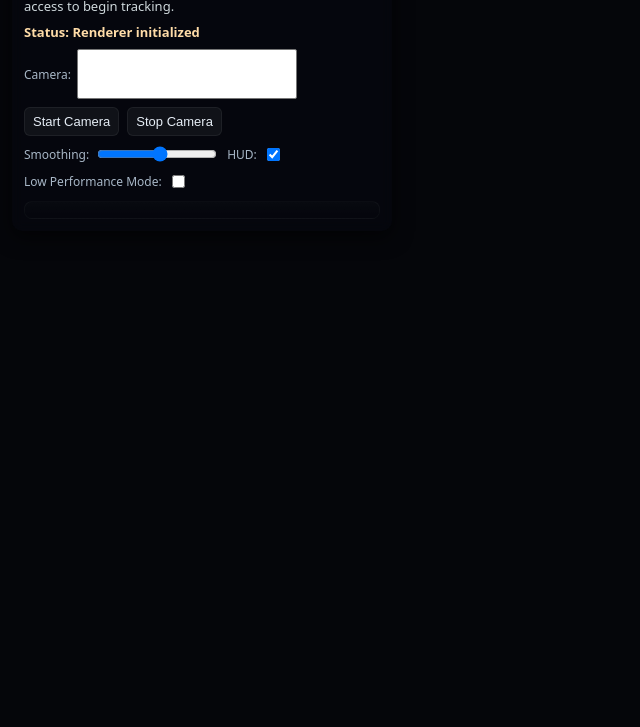
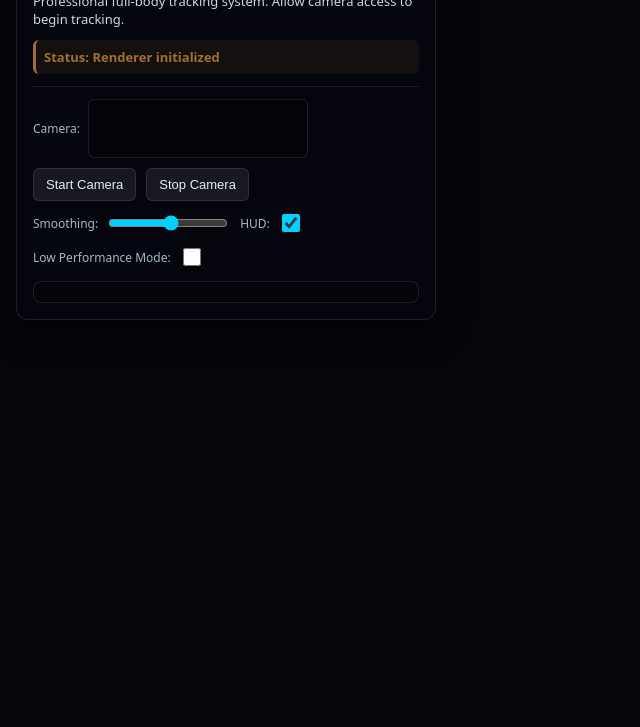
Before and after one commit to Sami9889/hand-grab-cube, a website built with Vite: page index.html in a window 1280 px wide. Shown: the part 73-800 px from the top of the page, without its empty margins (0-640 px from the left). Built offline with nearby package versions, Linux system fonts and the light colour scheme; a script that the page names is missing.

Commit message:
Update styles.css

```diff
--- a/styles.css
+++ b/styles.css
@@ -1,30 +1,201 @@
-:root{ --ui-bg: rgba(6,8,15,0.6); --accent: #00d1ff; --accent-2: #ffb347; --text: #e6eef6; }
-* { box-sizing: border-box; }
-html,body { height: 100%; margin: 0; background: #05060a; color: var(--text); font-family: system-ui, -apple-system, "Segoe UI", Roboto, Arial; }
-#ui { position: absolute; left: 12px; top: 12px; z-index: 12; background: var(--ui-bg); padding: 12px; border-radius: 10px; max-width: 380px; backdrop-filter: blur(6px); box-shadow: 0 6px 20px rgba(0,0,0,0.6); }
-#ui h1 { margin: 0 0 6px 0; font-size: 16px; }
-#ui p { margin: 6px 0; font-size: 13px; color: #cfd8dc; }
-#status { margin-top: 8px; color: #ffdca8; font-weight: 700; font-size: 13px; }
-.controls { margin-top: 8px; font-size: 12px; color: #a8b7c7; }
-canvas { display: block; }
+:root {
+  --ui-bg: rgba(6, 8, 15, 0.85);
+  --accent: #00d1ff;
+  --accent-2: #ffb347;
+  --text: #e6eef6;
+  --border: rgba(255, 255, 255, 0.1);
+}
 
-.controls { display:flex; gap:8px; flex-wrap:wrap; align-items:center; }
-.controls button { background: rgba(255,255,255,0.05); color: var(--text); border: 1px solid rgba(255,255,255,0.06); padding:6px 8px; border-radius:6px; cursor:pointer; font-size:13px; }
-.controls button[aria-pressed="true"] { background: linear-gradient(90deg,var(--accent),var(--accent-2)); color:#04121a; border: none; }
-.control-inline { font-size:12px; display:flex; align-items:center; gap:6px; }
-.control-inline input[type="color"] { width:34px; height:28px; padding:0; border-radius:6px; border: none; }
-.control-inline input[type="range"] { width:120px; }
+* {
+  box-sizing: border-box;
+}
 
-/* responsive: collapse UI on very small screens */
-@media (max-width:420px){ #ui{ left:8px; right:8px; top:8px; max-width:unset; padding:10px; } .controls{ gap:6px; } .control-inline input[type="range"]{ width:100px; } }
+html, body {
+  height: 100%;
+  margin: 0;
+  background: #05060a;
+  color: var(--text);
+  font-family: system-ui, -apple-system, "Segoe UI", Roboto, Arial, sans-serif;
+  overflow: hidden;
+}
 
-/* event log */
-#eventLog { margin-top:10px; max-height:160px; overflow:auto; font-size:12px; color:#cfeaf6; background: linear-gradient(180deg, rgba(255,255,255,0.02), transparent); padding:8px; border-radius:8px; border:1px solid rgba(255,255,255,0.03); }
-#eventLog .ev { padding:6px; margin-bottom:6px; border-radius:6px; background: rgba(0,0,0,0.18); display:flex; justify-content:space-between; gap:8px; }
-#eventLog .ev small { color:#9fb2c2; }
-/* small numeric input tweak */
-.control-inline input[type="number"]{ background: rgba(255,255,255,0.02); color:var(--text); border:1px solid rgba(255,255,255,0.04); padding:4px; border-radius:4px; }
-button#snapshotBtn{ background: linear-gradient(90deg,var(--accent),var(--accent-2)); color:#04121a; border:none; padding:6px 10px; border-radius:6px; cursor:pointer; }
-.controls label.control-inline{ display:flex; align-items:center; gap:6px; }
+#ui {
+  position: absolute;
+  left: 16px;
+  top: 16px;
+  z-index: 1000;
+  background: var(--ui-bg);
+  padding: 16px;
+  border-radius: 12px;
+  max-width: 420px;
+  backdrop-filter: blur(8px);
+  box-shadow: 0 8px 32px rgba(0, 0, 0, 0.7);
+  border: 1px solid var(--border);
+}
 
-/* full-screen Three canvas will be inserted by script */
+#ui h1 {
+  margin: 0 0 8px 0;
+  font-size: 18px;
+  font-weight: 600;
+  color: var(--accent);
+}
+
+#ui p {
+  margin: 8px 0;
+  font-size: 13px;
+  color: #cfd8dc;
+  line-height: 1.4;
+}
+
+#status {
+  margin-top: 12px;
+  color: var(--accent-2);
+  font-weight: 600;
+  font-size: 13px;
+  padding: 8px;
+  background: rgba(255, 179, 71, 0.1);
+  border-radius: 6px;
+  border-left: 3px solid var(--accent-2);
+}
+
+.controls {
+  display: flex;
+  gap: 10px;
+  flex-wrap: wrap;
+  align-items: center;
+  margin-top: 12px;
+  padding-top: 12px;
+  border-top: 1px solid var(--border);
+}
+
+.controls button {
+  background: rgba(255, 255, 255, 0.08);
+  color: var(--text);
+  border: 1px solid var(--border);
+  padding: 8px 12px;
+  border-radius: 6px;
+  cursor: pointer;
+  font-size: 13px;
+  font-weight: 500;
+  transition: all 0.2s ease;
+}
+
+.controls button:hover {
+  background: rgba(255, 255, 255, 0.12);
+  border-color: var(--accent);
+}
+
+.controls button:active {
+  transform: scale(0.98);
+}
+
+.control-inline {
+  font-size: 12px;
+  display: flex;
+  align-items: center;
+  gap: 8px;
+  color: #a8b7c7;
+}
+
+.control-inline select {
+  background: rgba(0, 0, 0, 0.3);
+  color: var(--text);
+  border: 1px solid var(--border);
+  padding: 6px;
+  border-radius: 6px;
+  font-size: 12px;
+}
+
+.control-inline input[type="range"] {
+  width: 120px;
+  accent-color: var(--accent);
+}
+
+.control-inline input[type="checkbox"] {
+  width: 18px;
+  height: 18px;
+  accent-color: var(--accent);
+  cursor: pointer;
+}
+
+#eventLog {
+  margin-top: 12px;
+  max-height: 180px;
+  overflow-y: auto;
+  font-size: 11px;
+  color: #cfeaf6;
+  background: rgba(0, 0, 0, 0.2);
+  padding: 10px;
+  border-radius: 8px;
+  border: 1px solid var(--border);
+  font-family: 'Courier New', monospace;
+}
+
+#eventLog::-webkit-scrollbar {
+  width: 6px;
+}
+
+#eventLog::-webkit-scrollbar-track {
+  background: rgba(0, 0, 0, 0.2);
+  border-radius: 3px;
+}
+
+#eventLog::-webkit-scrollbar-thumb {
+  background: var(--accent);
+  border-radius: 3px;
+}
+
+#eventLog .ev {
+  padding: 6px 8px;
+  margin-bottom: 6px;
+  border-radius: 4px;
+  background: rgba(0, 209, 255, 0.05);
+  display: flex;
+  justify-content: space-between;
+  gap: 8px;
+  border-left: 2px solid var(--accent);
+}
+
+#eventLog .ev small {
+  color: #9fb2c2;
+  font-size: 10px;
+}
+
+/* Responsive design */
+@media (max-width: 480px) {
+  #ui {
+    left: 8px;
+    right: 8px;
+    top: 8px;
+    max-width: unset;
+    padding: 12px;
+  }
+
+  .controls {
+    gap: 8px;
+  }
+
+  .control-inline input[type="range"] {
+    width: 100px;
+  }
+}
+
+/* Three.js canvas will fill the entire viewport */
+canvas {
+  display: block;
+  position: fixed;
+  top: 0;
+  left: 0;
+  width: 100%;
+  height: 100%;
+}
+
+/* Loading indicator */
+@keyframes pulse {
+  0%, 100% { opacity: 1; }
+  50% { opacity: 0.5; }
+}
+
+#status.loading {
+  animation: pulse 1.5s ease-in-out infinite;
+}
```
